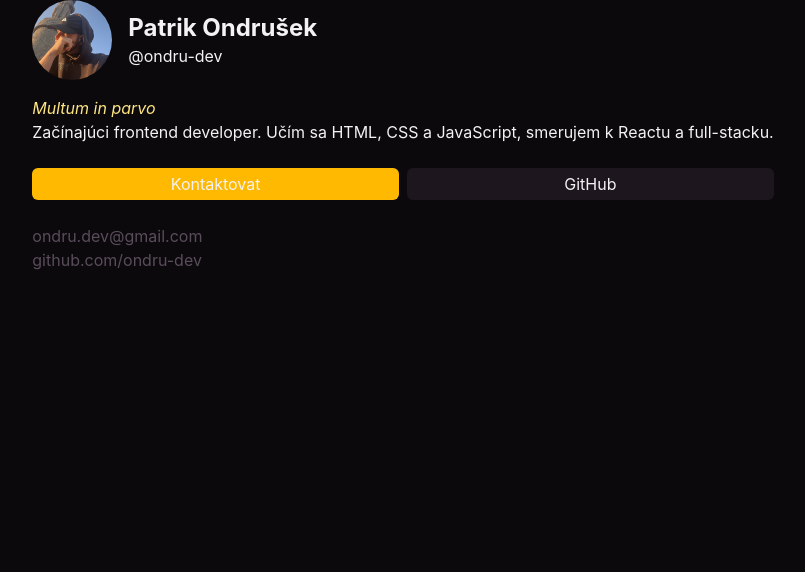
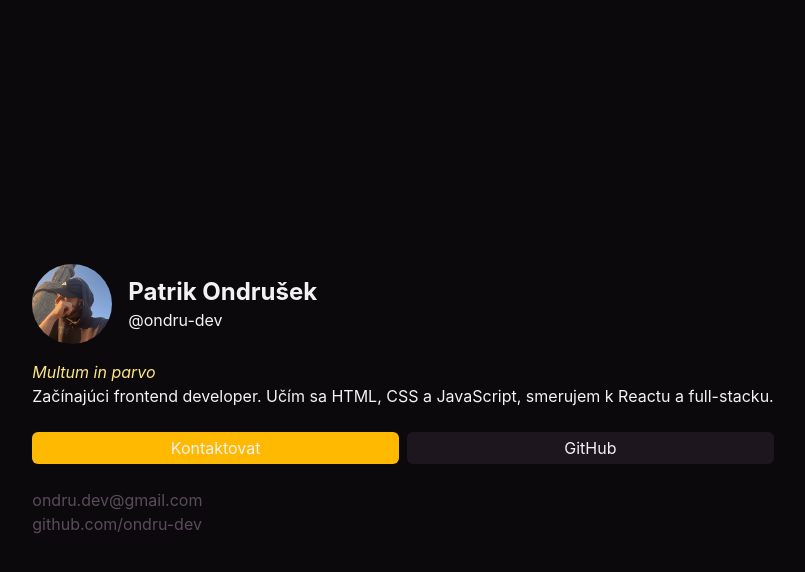
Before and after one commit to ondru-dev/portfolio, a website built with Vite: page index.html in a window 1280 px wide. Shown: the whole page, without its empty margins (237-1042 px from the left). Built offline with nearby package versions, Linux system fonts and the light colour scheme.

Commit message:
screen adjustment and bug in html mailto

```diff
--- a/index.html
+++ b/index.html
@@ -2,7 +2,12 @@
 <html lang="en">
   <head>
     <meta charset="UTF-8" />
-    <link class="rounded-full" rel="icon" type="image/svg+xml" href="src/assets/favicon.png" />
+    <link
+      class="rounded-full"
+      rel="icon"
+      type="image/svg+xml"
+      href="src/assets/favicon.png"
+    />
     <meta name="viewport" content="width=device-width, initial-scale=1.0" />
     <title>ondru.dev - portfolio</title>
   </head>
@@ -23,7 +28,7 @@
       </article>
       <div class="flex justify-center items-center w-full gap-2 pt-6 pb-6">
         <a
-          href="href="mailto:ondru.dev@gmail.com""
+          href="mailto:ondru.dev@gmail.com"
           class="bg-amber-400 flex-1 h-8 rounded-md flex justify-center items-center"
           >Kontaktovat</a
         >
@@ -42,7 +47,7 @@
           href="https://github.com/ondru-dev"
           target="_blank"
           rel="noopener noreferrer"
-        >github.com/ondru-dev</a
+          >github.com/ondru-dev</a
         >
       </p>
     </header>
--- a/src/style.css
+++ b/src/style.css
@@ -1,6 +1,5 @@
 @import "tailwindcss";
 body {
-  overflow: hidden;
-  @apply bg-mauve-950 text-mauve-100 pl-5 pr-5 flex
-    justify-center items-center flex-row h-full w-full;
+  @apply h-screen w-full bg-mauve-950 text-mauve-100 pl-5 pr-5 flex
+    justify-center items-center flex-row;
 }
```
